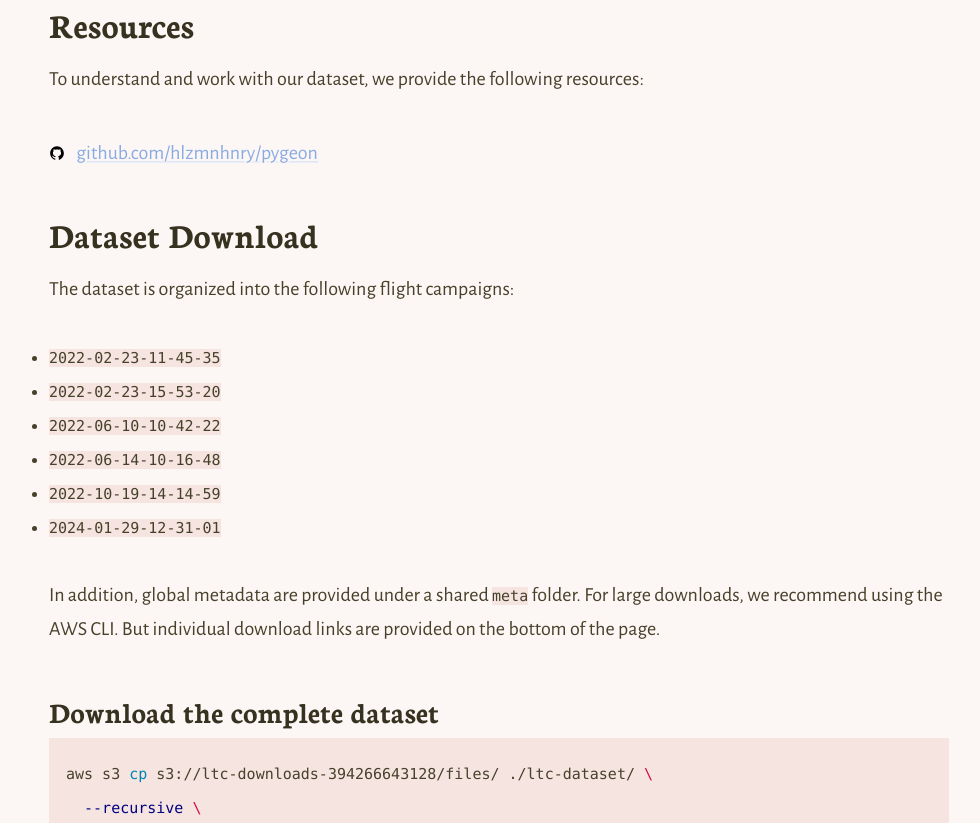
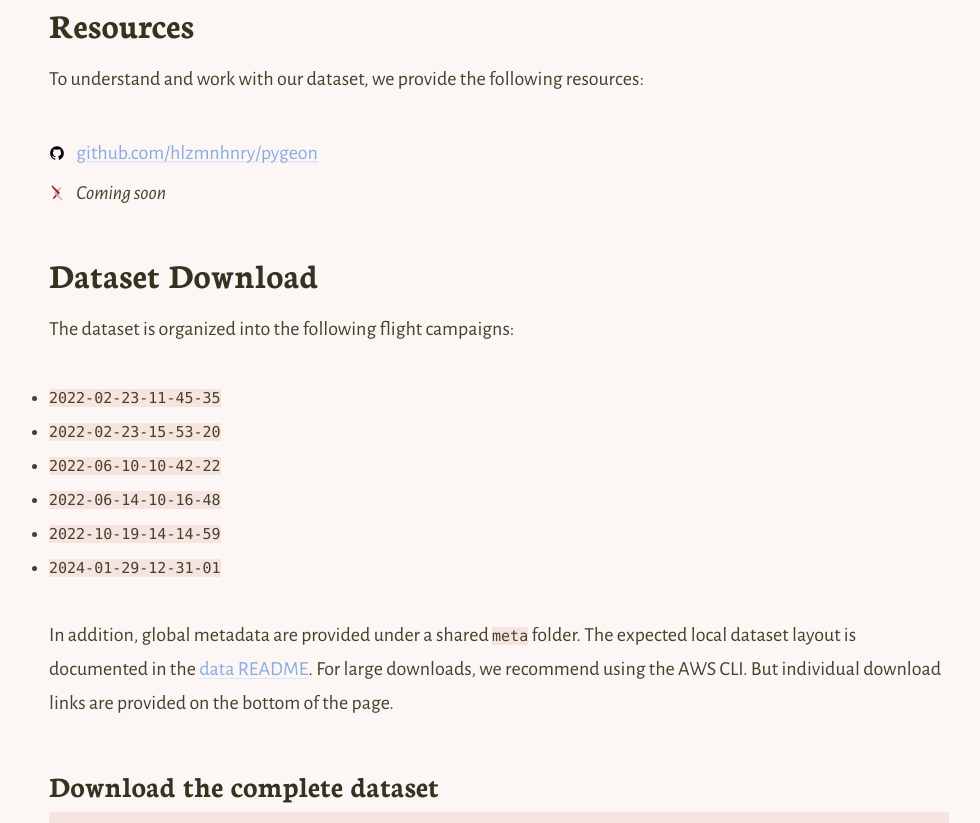
Before and after one commit to hlzmnhnry/hlzmnhnry.github.io, a Jekyll site: the page built from _publications/ltc.md, in a window 1280 px wide and 900 px high, scrolled down 847 px, cut to the strip 77-900 px from the top of the window. Shown: the whole strip, without its empty margins (141-1121 px from the left). Built offline with Jekyll 4.4.1, drawn with Linux system fonts in a browser that asks for light colours; nearby versions of some CDN libraries.

Commit message:
feat: Mention paper link coming soon + reference to data README

```diff
--- a/_publications/ltc.md
+++ b/_publications/ltc.md
@@ -23,6 +23,7 @@ To understand and work with our dataset, we provide the following resources:
 
 <ul class="resource_list">
   <li><img src="/assets/icons/github.svg" class="resource_icon"> <a href="https://github.com/hlzmnhnry/pygeon">github.com/hlzmnhnry/pygeon</a></li>
+  <li><img src="/assets/icons/arxiv.svg" class="resource_icon"> <em>Coming soon</em></li>
 </ul>
 
 ## Dataset Download
@@ -39,6 +40,7 @@ The dataset is organized into the following flight campaigns:
 </ul>
 
 In addition, global metadata are provided under a shared `meta` folder.
+The expected local dataset layout is documented in the <a href="https://github.com/hlzmnhnry/pygeon/blob/main/data/README.md">data README</a>.
 For large downloads, we recommend using the AWS CLI.
 But individual download links are provided on the bottom of the page.
 
```
